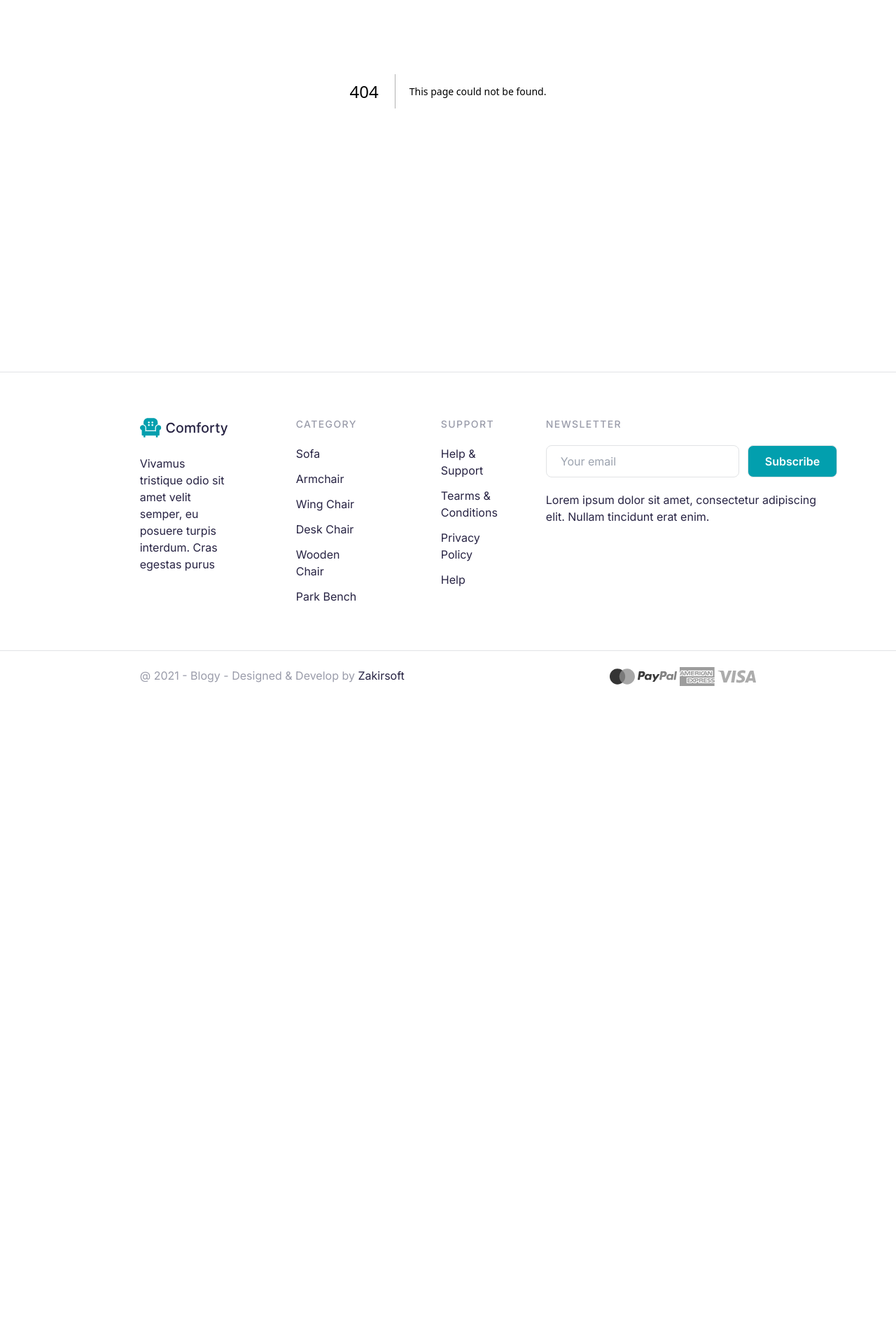
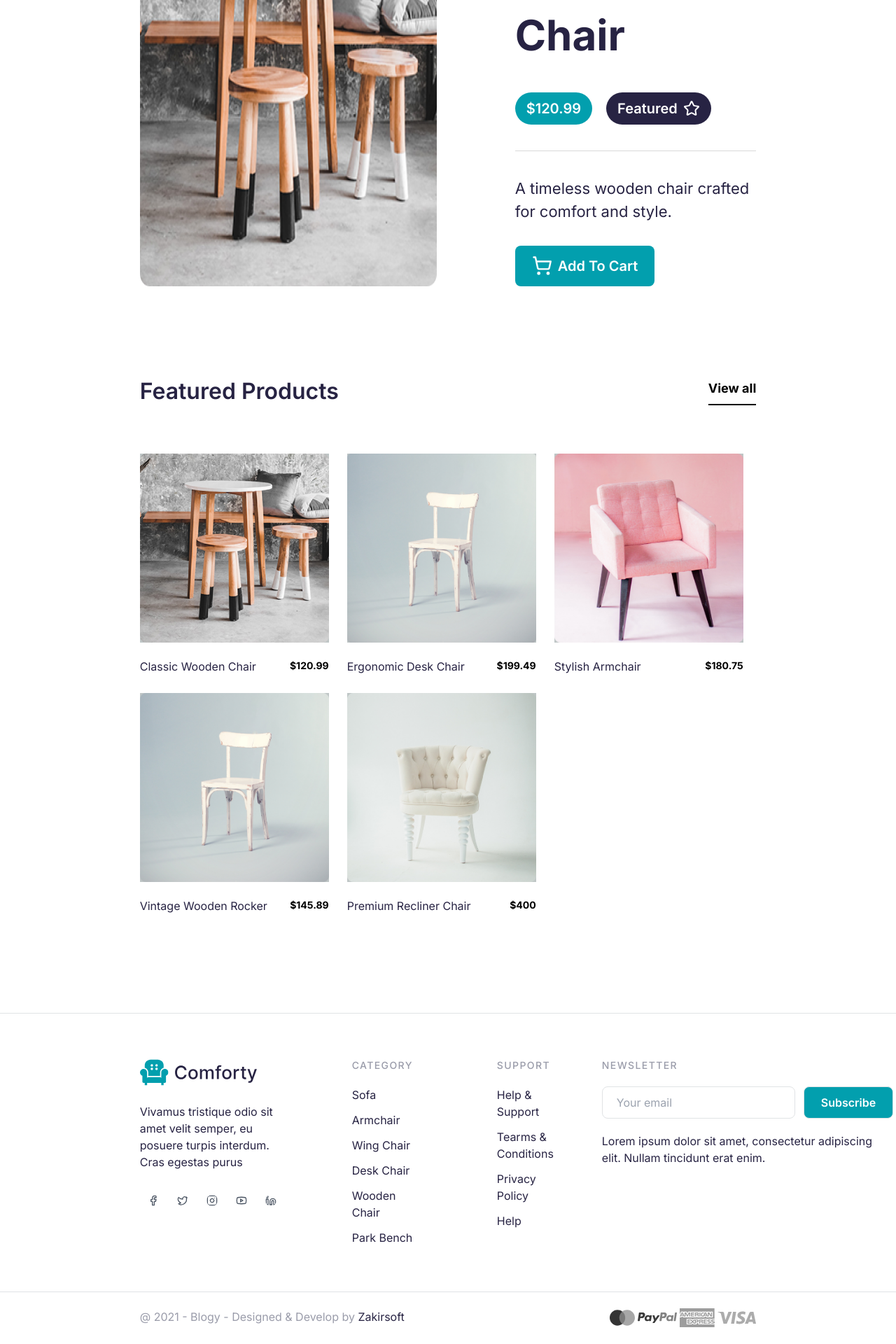
Before and after one commit to theeasadali/ui-ux-temp8-theeasadali, a Next.js app: page /shop/1 in a window 1280 px wide. Before the commit this address had no page. Shown: the part 475-2395 px from the top of the page at 70% size. Before the commit the page ends 1479 px from the top, so only its background shows below. Built offline with nearby package versions, Linux system fonts and the light colour scheme.

Commit message:
Single Product page created

```diff
--- /dev/null
+++ b/src/app/cart/page.tsx
@@ -0,0 +1,15 @@
+import React from 'react'
+
+interface CartItem {
+    name: string,
+    price: number,
+    quantity:number,
+    size: string
+}
+const Cart = () => {
+  return (
+    <div>Cart</div>
+  )
+}
+
+export default Cart
--- a/src/app/components/all-products-section.tsx
+++ b/src/app/components/all-products-section.tsx
@@ -1,5 +1,4 @@
 import React from 'react'
-import { Product as ProductInterface } from '../interfaces/Product'
 import { products } from '../data/products'
 import Product from './product'
 import SectionTitle from './section-title'
--- a/src/app/components/bottom-nav.tsx
+++ b/src/app/components/bottom-nav.tsx
@@ -5,8 +5,8 @@ const BottomNav = () => {
     <div className='bg-white shadow-[0_1px_0_0_#E1E3E5]'>
         <div className='py-[14px] flex justify-between gap-2 container h-[74px] items-center'>
             <nav className='flex gap-8 text-[#636270] font-medium text-[14px]'>
-                <Link className='text-primaryText' href={`#`}>Home</Link>
-                <Link href={`#`}>Shop</Link>
+                <Link className='text-primaryText' href={`/`}>Home</Link>
+                <Link href={`/shop`}>Shop</Link>
                 <Link href={`#`}>Product</Link>
                 <Link href={`#`}>Pages</Link>
                 <Link href={`#`}>About</Link>
--- a/src/app/components/category.tsx
+++ b/src/app/components/category.tsx
@@ -13,7 +13,7 @@ const Category:React.FC<Category> = ({name, image, noOfItems}) => {
         <Image src={image} height={424} width={424} alt={name}/>
         <div className='flex flex-col gap-2 absolute bottom-0 left-0 bg-overlary p-5 rounded-b-[10px] w-full'>
             <span className='font-semibold text-xl text-white'>{name}</span>
-            <span className='text-sm text-white opacity-70'>{`${noOfItems}Products`}</span>
+            <span className='text-sm text-white opacity-70'>{`${noOfItems} Products`}</span>
         </div>
     </div>
   )
--- /dev/null
+++ b/src/app/components/fonts.ts
@@ -0,0 +1,10 @@
+import { Roboto, Open_Sans } from "next/font/google";
+export const roboto = Roboto({
+    weight: ["300", "400", "500"],
+    subsets:["latin"]
+})
+
+export const openSans = Open_Sans({
+    weight:["400"],
+    subsets:["latin"]
+})
--- a/src/app/components/footer.tsx
+++ b/src/app/components/footer.tsx
@@ -1,3 +1,4 @@
+import { Instagram, LucideFacebook, Twitter, Linkedin, Youtube } from 'lucide-react'
 import Image from 'next/image'
 import Link from 'next/link'
 import React from 'react'
@@ -15,23 +16,24 @@ const Footer = () => {
                   Cras egestas purus </p>
                   <div className='flex gap-1'>
                       <Link href={`#`}>
-                        <Image className="p-[10px] border border-transparent transition-colors duration-200 hover:border-primaryText rounded-full" src={`/img/facebook.svg`} alt={`Facebook`} width={38} height={38}/>
+                        <LucideFacebook className='p-[10px] text-gray-600 border border-transparent transition-colors duration-200 hover:border-primaryText hover:text-primaryText rounded-full h-[38px] w-[38px]'/>
                       </Link>
 
                       <Link href={`#`}>
-                        <Image className="p-[10px] border border-transparent transition-colors duration-200 hover:border-primaryText rounded-full" src={`/img/twitter.svg`} alt={`Twitter`} width={38} height={38}/>
+                        <Twitter className='p-[10px] text-gray-600 border border-transparent transition-colors duration-200 hover:border-primaryText hover:text-primaryText rounded-full h-[38px] w-[38px]'/>
                       </Link>
 
                       <Link href={`#`}>
-                        <Image className="p-[10px] border border-transparent transition-colors duration-200 hover:border-primaryText rounded-full" src={`/img/instagram.svg`} alt={`instagram`} width={38} height={38}/>
+                        <Instagram className='p-[10px] text-gray-600 border border-transparent transition-colors duration-200 hover:border-primaryText hover:text-primaryText rounded-full h-[38px] w-[38px]'/>
+
                       </Link>
 
                       <Link href={`#`}>
-                        <Image className="p-[10px] border border-transparent transition-colors duration-200 hover:border-primaryText rounded-full" src={`/img/pinterest.svg`} alt={`Pinterest`} width={38} height={38}/>
+                        <Youtube className='p-[10px] text-gray-600 border border-transparent transition-colors duration-200 hover:border-primaryText hover:text-primaryText rounded-full h-[38px] w-[38px]'/>
                       </Link>
 
                       <Link href={`#`}>
-                        <Image className="p-[10px] border border-transparent transition-colors duration-200 hover:border-primaryText rounded-full" src={`/img/youtube.svg`} alt={`Youtube`} width={38} height={38}/>
+                        <Linkedin  className='p-[10px] text-gray-600 border border-transparent transition-colors duration-200 hover:border-primaryText hover:text-primaryText rounded-full h-[38px] w-[38px]'/>
                       </Link>
                   </div>
               </div>
@@ -77,19 +79,19 @@ const Footer = () => {
 
           <div className='flex gap-1 items-center'>
             <Link href={`#`}>
-              <Image className="grayscale" src={`/img/mastercard.svg`} alt={`Facebook`} width={36} height={27}/>
+              <Image className="grayscale" src={`/img/mastercard.svg`} alt={`Mastercard`} width={36} height={27}/>
             </Link>
 
             <Link href={`#`}>
-              <Image className="grayscale" src={`/img/paypal.svg`} alt={`Twitter`} width={56} height={27}/>
+              <Image className="grayscale" src={`/img/paypal.svg`} alt={`Paypal`} width={56} height={27}/>
             </Link>
 
             <Link href={`#`}>
-              <Image className="grayscale" src={`/img/americanexpress.svg`} alt={`instagram`} width={50} height={27}/>
+              <Image className="grayscale" src={`/img/americanexpress.svg`} alt={`American Express`} width={50} height={27}/>
             </Link>
 
             <Link href={`#`}>
-              <Image className="grayscale" src={`/img/visa.svg`} alt={`Pinterest`} width={55} height={27}/>
+              <Image className="grayscale" src={`/img/visa.svg`} alt={`Visa`} width={55} height={27}/>
             </Link>
           </div>
         </div>
--- a/src/app/components/product-2.tsx
+++ b/src/app/components/product-2.tsx
@@ -1,14 +1,20 @@
 import Image from 'next/image'
 import React from 'react'
 
-const Product2 = () => {
+interface Product2 {
+  image:string,
+  name:string,
+  price:number
+}
+
+const Product2: React.FC<Product2> = ({image, name, price}) => {
   return (
     <>
         <div className='flex flex-col gap-[22px]'>
-            <Image className="bg-image" src={`/img/Image.png`} height={263} width={270} alt={`Product Image`}/>
+            <Image className="bg-image" src={image} height={263} width={270} alt={name}/>
             <div className='flex gap[10px] justify-between w-[270px]'>
-                <h5 className='text-base text-secondary'>{`Library Stool Chair`}</h5>
-                <span className='font-bold text-[14px] text-black'>{`$99`}</span>
+                <h5 className='text-base text-secondary'>{name}</h5>
+                <span className='font-bold text-[14px] text-black'>${price}</span>
             </div>
         </div>
     </>
--- a/src/app/components/styles-section.tsx
+++ b/src/app/components/styles-section.tsx
@@ -4,17 +4,14 @@ import { products } from '../data/products'
 import Product from './product'
 import SectionTitle from './section-title'
 import Image from 'next/image'
-
-// interface FeaturedPropsData {
-//     product: ProductInterface[];
-// }
+import { roboto } from './fonts'
 
 const StylesSection = () => {
     return (
         <div className='container flex flex-col gap-10 py-6 relative pt-[229px]'>
-            <span className='-rotate-90 relative -left-[580px] -bottom-24 uppercase'><SectionTitle title={`Explore new and popular styles`}/></span>
+            <span className={`${roboto.className} font-normal text-[32px] -rotate-90 relative -left-[580px] -bottom-24 uppercase`}>Explore new and popular styles</span>
             <div className='flex gap-6 '>
-                <Image src={products[0].image} alt={products[0].name} height={468} width={468}/>
+                <Image className="flex-shrink-0" src={products[0].image} alt={products[0].name} height={468} width={468}/>
                 <div className='grid grid-cols-2 grid-rows-2 gap-6'>
                     {products && products.map(({id, name, image}) => (
                         <Image key={id} src={image} alt={name} height={312} width={312}/>
--- a/src/app/layout.tsx
+++ b/src/app/layout.tsx
@@ -1,5 +1,5 @@
 import type { Metadata } from "next";
-import { Inter } from "next/font/google";
+import { Inter, Roboto } from "next/font/google";
 import "./globals.css";
 import TopNav from "./components/top-nav";
 import MiddleNav from "./components/middle-nav";
--- /dev/null
+++ b/src/app/shop/[id]/page.tsx
@@ -0,0 +1,54 @@
+import React from 'react'
+import {products} from "@/app/data/products"
+import Image from 'next/image';
+import ButtonText from '@/app/components/buttonText';
+import { ShoppingCart, Star } from 'lucide-react';
+import Product2 from '@/app/components/product-2';
+import SectionTitle from '@/app/components/section-title';
+import Link from 'next/link';
+const ProductDetails = ({params} : {params: {id:number}}) => {
+  const product = products.filter(product => product.id == params.id);
+  return (
+    <>
+      {product ? product.map(item => (
+        <div key={item.id} className='container flex gap-28 py-[132px]'>
+          <Image src={item.image} height={607} width={675} alt={item.name} />
+
+          <div className='flex flex-col gap-[37px]'>
+            <div className='flex flex-col gap-11'>
+              <h2 className='text-[60px] font-bold text-secondary leading-tight'>{item.name}</h2>
+              <div className='flex gap-5'>
+                <span className='font-semibold text-[20px] text-white bg-primary py-2 px-4 rounded-full w-fit'>${item.price}</span>
+                {item.featured === true ?
+                  <span className='flex gap-2 items-center font-semibold text-[20px] text-white bg-secondary py-2 px-4 rounded-full w-fit'>Featured <Star/></span>
+                  :""
+                }
+              </div>
+            </div>
+            <hr className='border-[#d9d9d9]'/>
+            <div className='flex flex-col gap-8'>
+              <p className='text-[22px] text-secondary'>{item.description}</p>
+              <button className='w-fit text-white bg-primary px-[24px] flex gap-2 py-[14px] font-semibold text-[20px] rounded-lg transition-colors duration-200 hover:bg-primaryText'><ShoppingCart className='h-[29px] w-[29px]' /> Add To Cart</button>
+            </div>
+          </div>
+        </div>
+      ))
+      : <h3>"Nothing Found"</h3>
+      }
+
+      <div className='flex flex-col gap-[69px] container pb-[141px]'>
+        <div className='flex justify-between gap-8'>
+          <SectionTitle title='Featured Products'/>
+          <Link href={`/shop`} className='text-lg font-bold text-black border-b-2 pb-2 border-black'>View all</Link>
+        </div>
+        <div className='flex gap-[26px] flex-wrap'>
+          {products && products.filter(product => product.featured === true).map(product => (
+            <span key={product.id}><Link href={`/shop/${product.id}`}><Product2 name={product.name} image={product.image} price={product.price}/></Link></span>
+          )).slice(0,5)}
+        </div>
+      </div>
+    </>
+  )
+}
+
+export default ProductDetails
--- /dev/null
+++ b/src/app/shop/page.tsx
@@ -0,0 +1,40 @@
+"use client"
+import { products } from '../data/products'
+import Product from '@/app/components/product'
+import SectionTitle from '@/app/components/section-title'
+import { openSans, roboto } from '../components/fonts'
+import Image from 'next/image'
+import Link from 'next/link'
+
+export default function AllProducts() {
+    return(
+        <>
+            <div className='container flex flex-col gap-10 py-[57px]'>
+                <SectionTitle title={`All Products`}/>
+                <div className='grid grid-cols-4 gap-6 pt-[40px]'>
+                    {products && products.map(({id, name, label, image, price}) => (
+                        <Link href={`/shop/${id}`}><Product key={id}title={name} label={label} image={image} price={price}/></Link>
+                    ))}
+                </div>
+            </div>
+            <div className='py-[100px] bg-[#1e283224] flex flex-col gap-20 items-center'>
+                <div className='w-[760px] flex flex-col gap-[74px] items-center'>
+                    <h2 className={`${roboto.className} font-medium text-[50px]`}>Or Subscribe To The Newsletter</h2>
+                    <div className='flex gap-[26px]'>
+                        <input type="text" placeholder='Email Address...' className={`${roboto.className} font-semibold border-b-2 border-black text-[#1e283282] bg-transparent w-[663px] p-4`}/>
+                        <button className={`${openSans.className} uppercase border-b-2 border-black text-[#1e2832] bg-transparent w-[91px] p-4`}>Submit</button>
+                    </div>
+                </div>
+
+                <div className='flex flex-col gap-[60px] items-center'>
+                    <h2 className={`${roboto.className} font-medium text-[50px]`}>Follow products and discounts on Instagram</h2>
+                    <div className='flex gap-[26px]'>
+                        {products && products.map(product =>(
+                            <Image key={product.id} src={product.image} height={186} width={186} alt={product.name} />
+                        )).slice(0,6)}
+                    </div>
+                </div>
+            </div>
+        </>
+    )
+}
```
Also changed, not shown: package.json (+6 -5 lines), 1 other file (tests, documents, lock files or other folders).
